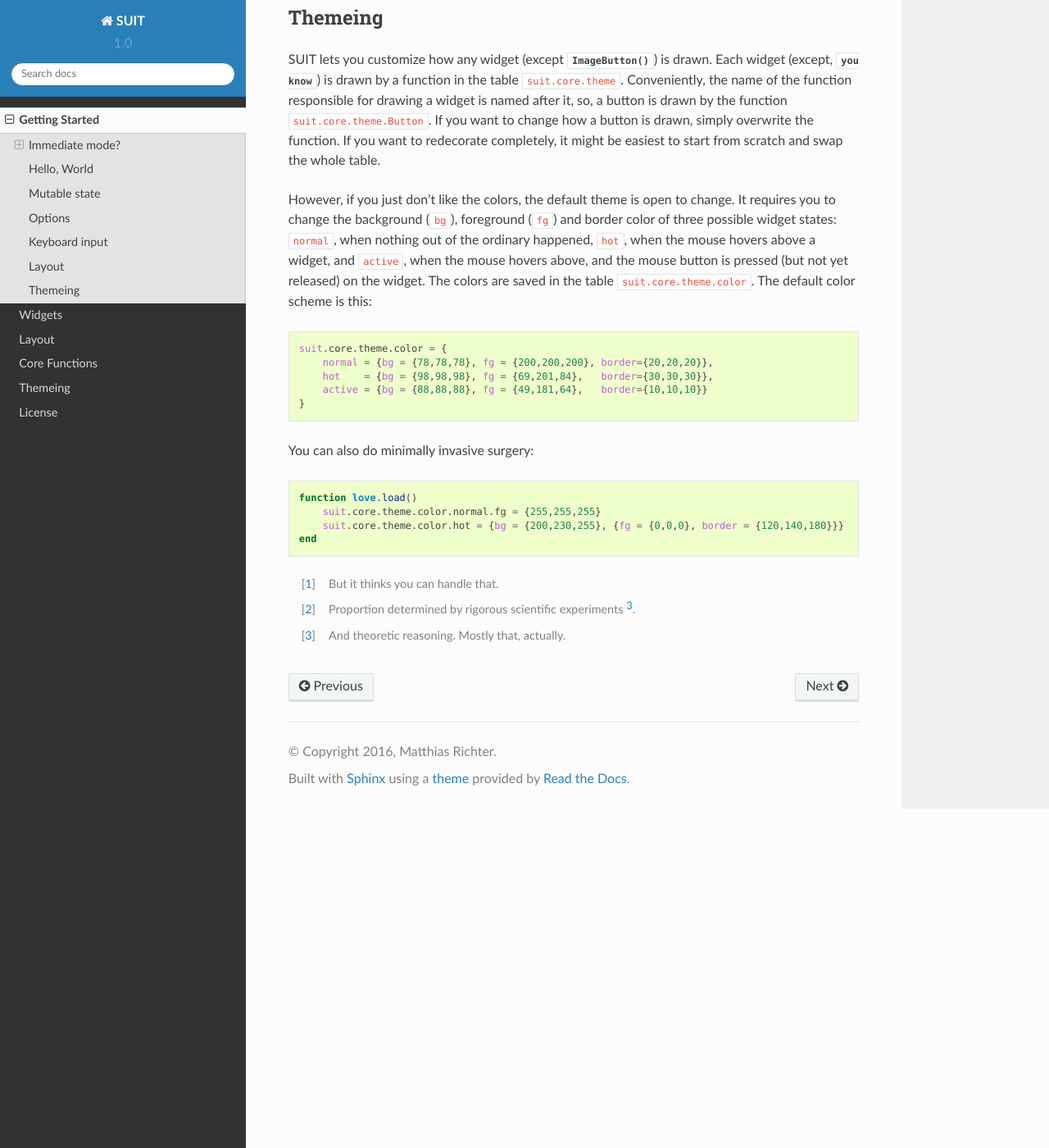
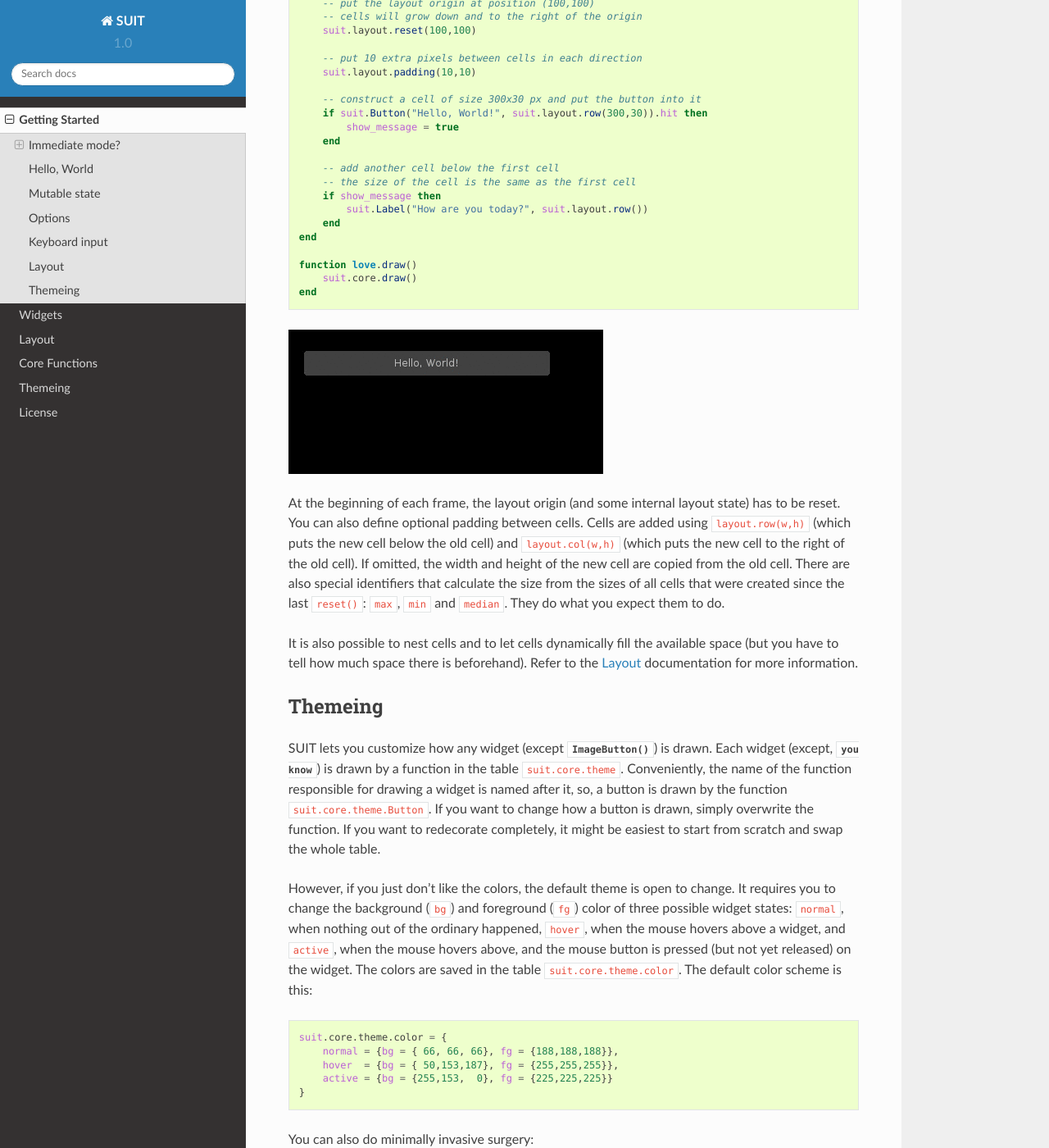
Before and after one commit to vrld/suit, a Sphinx documentation site: the page built from docs/gettingstarted.rst, in a window 1280 px wide and 1400 px high, scrolled down 4375 px. Shown: the whole window at 82% size. Built offline with Sphinx 7.4.7 and the Read the Docs theme 2.0.0, drawn with Linux system fonts in a browser that asks for light colours; some of the changed text lies outside the part shown.

Commit message:
Add images to documentation

```diff
--- a/docs/gettingstarted.rst
+++ b/docs/gettingstarted.rst
@@ -113,9 +117,11 @@
 
     local slider = {value = 1, min = 0, max = 2}
     function love.update(dt)
-        suit.Slider(slider, 100,100, 200,30)
-        suit.Label(tostring(slider.value), 300,100, 100,30)
+        suit.Slider(slider, 100,100, 200,20)
+        suit.Label(tostring(slider.value), 300,100, 200,20)
     end
+
+.. image:: _static/mutable-state.gif
 
 The widget function updates the payload when some user interaction occurs.  In
 the above example, ``slider.value`` may be changed by the :func:`Slider`
@@ -131,8 +137,10 @@
     local slider = {value = 1, max = 2}
     function love.update(dt)
         suit.Slider(slider, 100,100, 200,30)
-        suit.Label(tostring(slider.value), {align = "left"}, 300,100, 100,30)
+        suit.Label(tostring(slider.value), {align = "left"}, 300,100, 200,30)
     end
+
+.. image:: _static/options.gif
 
 What options are available and what they are doing depends on the widget and
 the theme.  See :doc:`Widgets <widgets>` for more info on widget options.
@@ -204,6 +214,8 @@
         suit.core.draw()
     end
 
+.. image:: _static/layout.gif
+
 At the beginning of each frame, the layout origin (and some internal layout
 state) has to be reset.  You can also define optional padding between cells.
 Cells are added using ``layout.row(w,h)`` (which puts the new cell below the
@@ -230,24 +242,24 @@
 might be easiest to start from scratch and swap the whole table.
 
 However, if you just don't like the colors, the default theme is open to change.
-It requires you to change the background (``bg``), foreground (``fg``) and
-border color of three possible widget states: ``normal``, when nothing out of
-the ordinary happened, ``hot``, when the mouse hovers above a widget, and
+It requires you to change the background (``bg``) and foreground (``fg``) color
+of three possible widget states: ``normal``, when nothing out of
+the ordinary happened, ``hover``, when the mouse hovers above a widget, and
 ``active``, when the mouse hovers above, and the mouse button is pressed (but
 not yet released) on the widget.  The colors are saved in the table
 ``suit.core.theme.color``.  The default color scheme is this::
 
     suit.core.theme.color = {
-        normal = {bg = {78,78,78}, fg = {200,200,200}, border={20,20,20}},
-        hot    = {bg = {98,98,98}, fg = {69,201,84},   border={30,30,30}},
-        active = {bg = {88,88,88}, fg = {49,181,64},   border={10,10,10}}
+        normal = {bg = { 66, 66, 66}, fg = {188,188,188}},
+        hover  = {bg = { 50,153,187}, fg = {255,255,255}},
+        active = {bg = {255,153,  0}, fg = {225,225,225}}
     }
 
 You can also do minimally invasive surgery::
 
     function love.load()
         suit.core.theme.color.normal.fg = {255,255,255}
-        suit.core.theme.color.hot = {bg = {200,230,255}, {fg = {0,0,0}, border = {120,140,180}}}
+        suit.core.theme.color.hover = {bg = {200,230,255}, fg = {0,0,0}}
     end
 
 .. [1] But it thinks you can handle that.
--- a/docs/index.rst
+++ b/docs/index.rst
@@ -37,6 +37,11 @@
 
 Example code
 ------------
+
+The following code will create this UI:
+
+.. image:: _static/demo.gif
+
 ::
 
     local suit = require 'suit'
```
Also changed, not shown: other parts of docs/gettingstarted.rst (+6 -0 lines), docs/_static/demo.gif (added), docs/_static/hello-world.gif (added), docs/_static/keyboard.gif (added), docs/_static/layout.gif (added), docs/_static/mutable-state.gif (added), docs/_static/options.gif (added).
